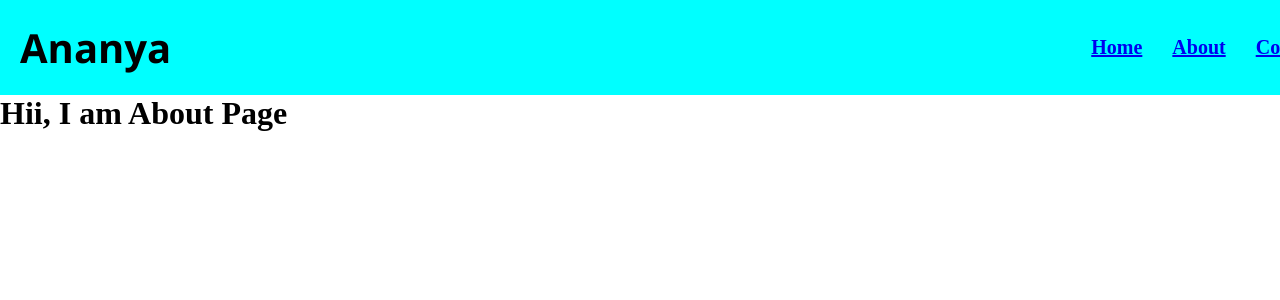
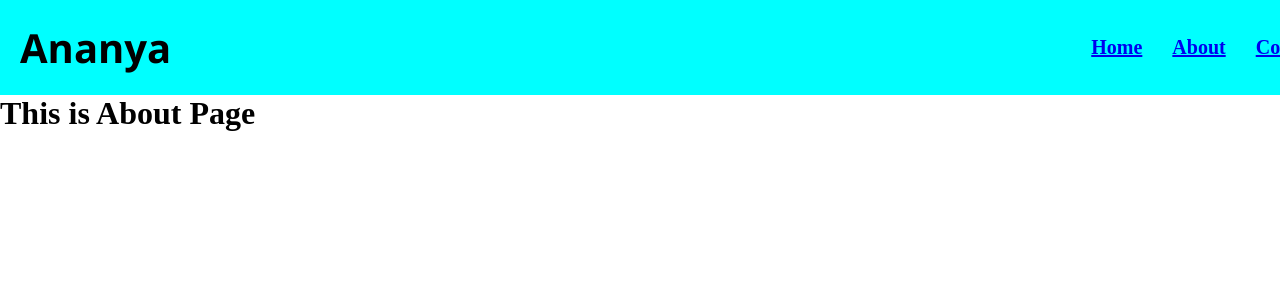
Before and after one commit to Lipsa0704/MINDMESH, a React (Vite) app in the folder AP_08/day4_class/: page /about in a window 1280 px wide. Shown: the top 300 px of the page. Built offline with nearby package versions, Linux system fonts and the light colour scheme.

Commit message:
Update About.jsx

```diff
--- a/AP_08/day4_class/src/components/About.jsx
+++ b/AP_08/day4_class/src/components/About.jsx
@@ -2,7 +2,7 @@ import React from "react";
 const About=()=>{
   return(
     <>
-      <h1>Hii, I am About Page</h1>
+      <h1>This is About Page</h1>
     </>
   )
 }
```
